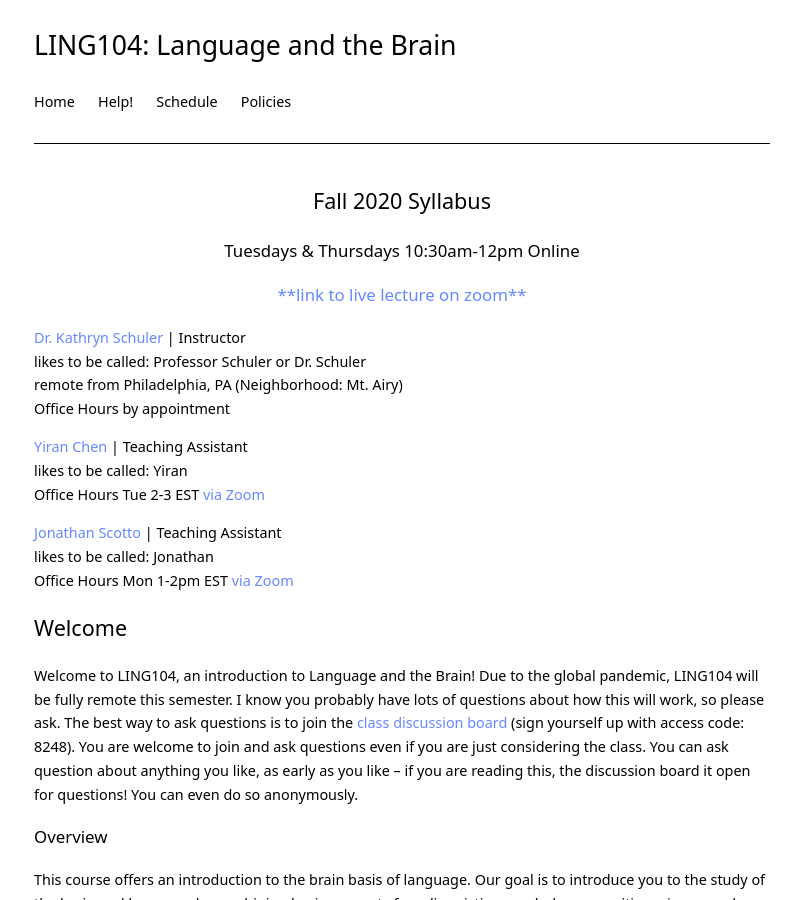
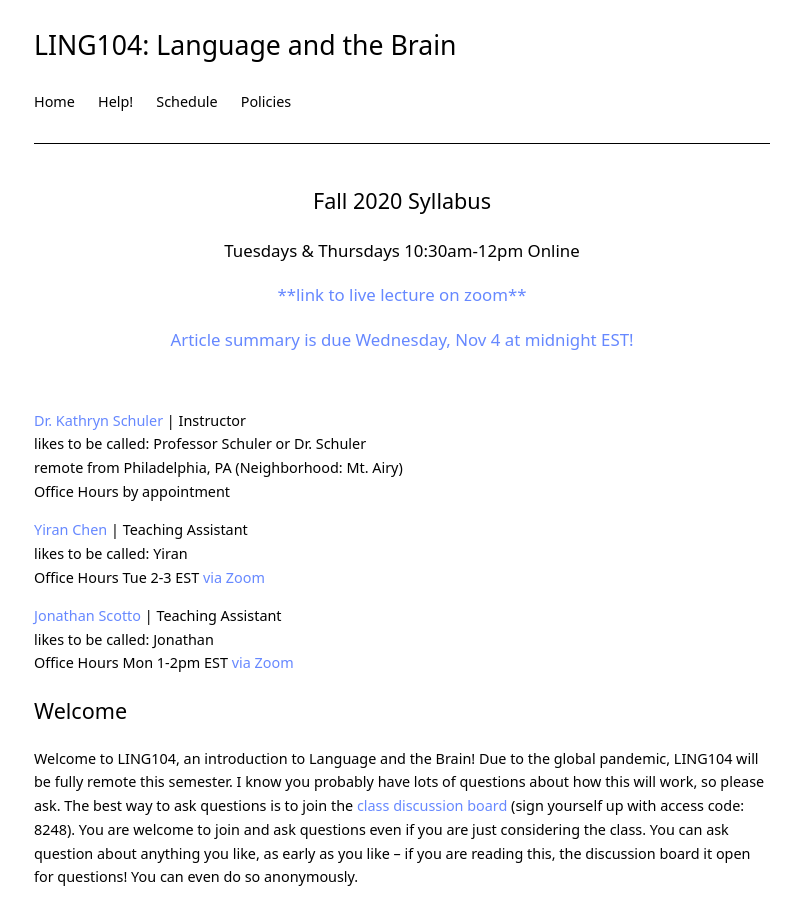
Before and after one commit to kschuler/ling104, a Jekyll site: the page built from index.md, in a window 1280 px wide and 900 px high. Shown: the whole window, without its empty margins (238-1033 px from the left). Built offline with Jekyll 4.4.1, drawn with Linux system fonts in a browser that asks for light colours.

Commit message:
Update index.md

```diff
--- a/index.md
+++ b/index.md
@@ -10,8 +10,8 @@ title: LING104
 <!-- <h3 align="center">no class today, rest day!</h3> -->
 <!--<h3 align="center"><a href="resources/ling104-fall2020-exam2.pdf">Exam 2 is due Friday, Oct 23</a>
 </h3><br> -->
-<!--<h3 align="center"><a href="https://canvas.upenn.edu/courses/1530046/quizzes/2425883">Article Summary is due Wednesday, Nov 4 at midnight EST!</a>
-</h3><br> -->
+<h3 align="center"><a href="https://canvas.upenn.edu/courses/1530046/quizzes/2425883">Article summary is due Wednesday, Nov 4 at midnight EST!</a>
+</h3><br>
 
 [Dr. Kathryn Schuler](mailto:kschuler@sas.upenn.edu) | **Instructor** <br>
 likes to be called: Professor Schuler or Dr. Schuler<br>
```
